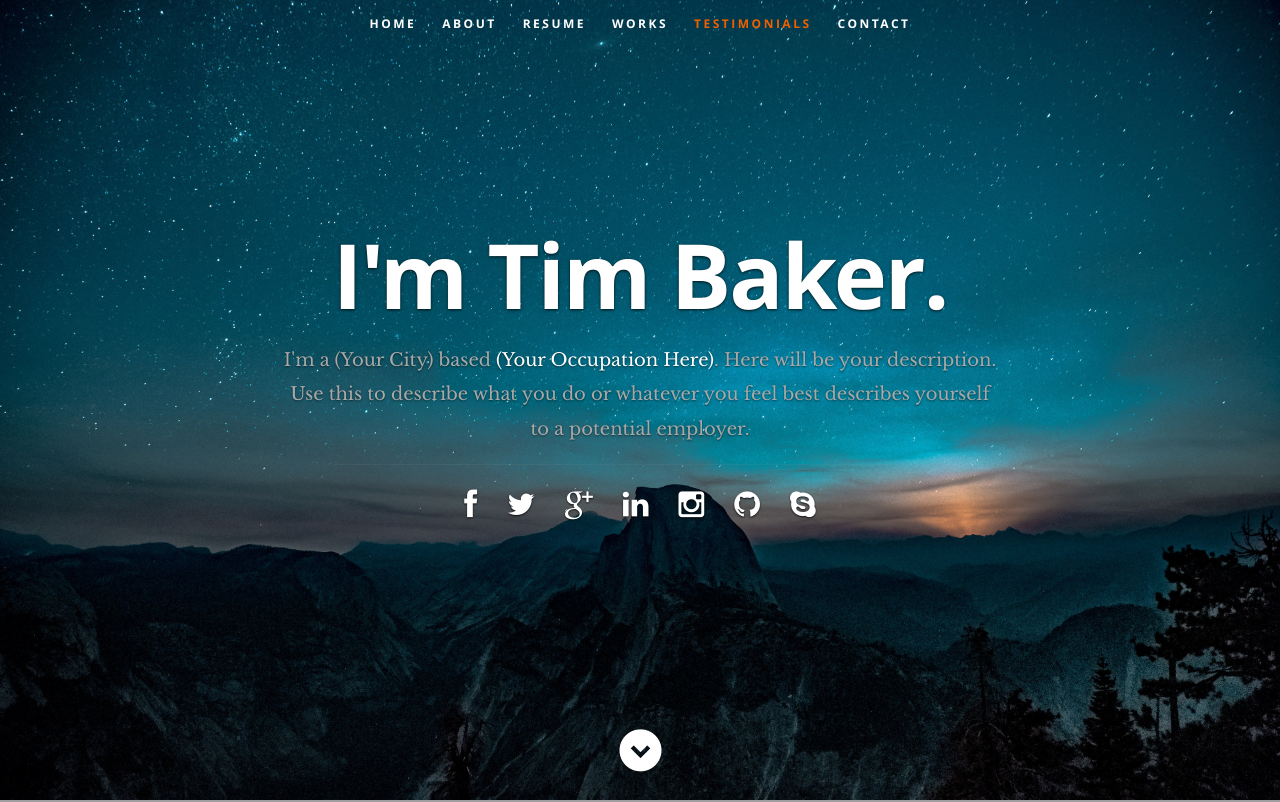
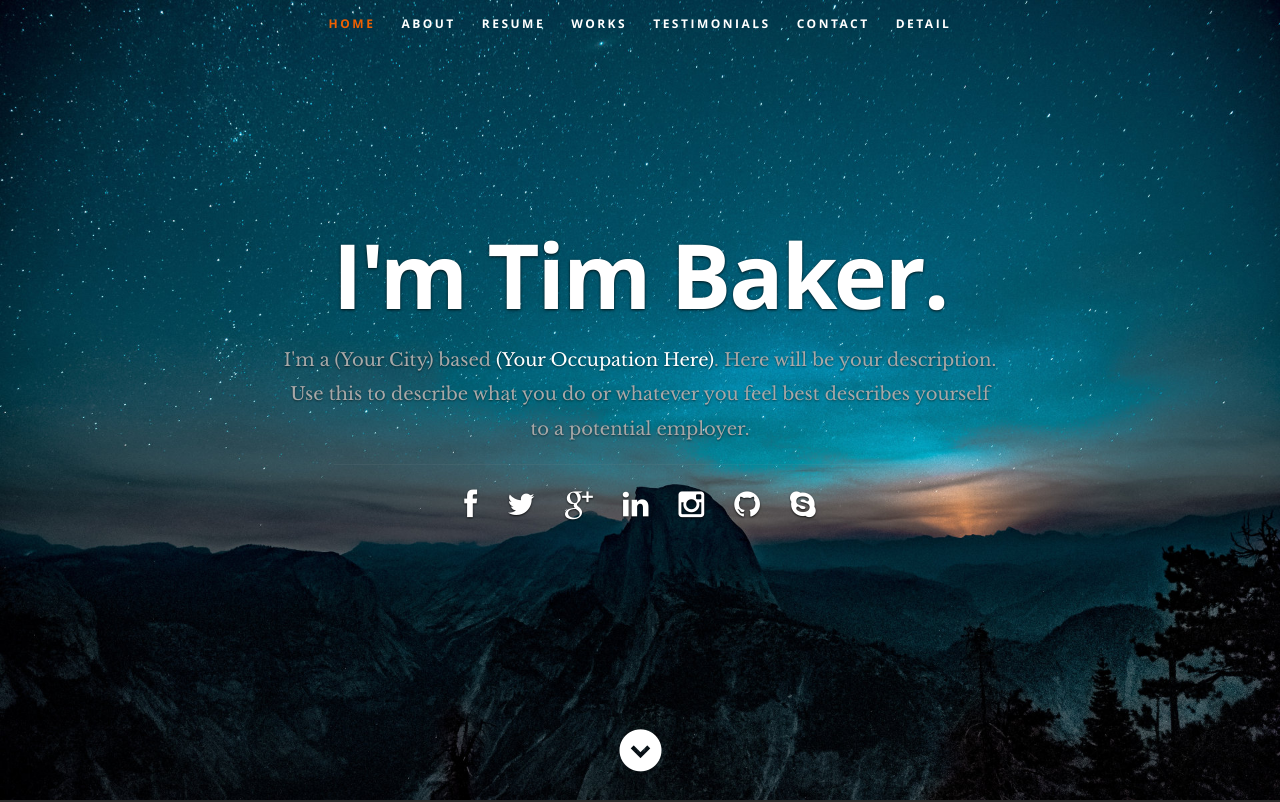
Before and after one commit to ngocson18081195/rent-book, a React (Create React App) app: page / in a window 1280 px wide. Shown: the top 802 px of the page. Built offline with nearby package versions, Linux system fonts and the light colour scheme; grey boxes are pictures that could not be loaded.

Commit message:
update detail book

```diff
--- a/package.json
+++ b/package.json
@@ -8,6 +8,7 @@
     "react": "^16.2.0",
     "react-dom": "^16.2.0",
     "react-ga": "^2.3.5",
+    "react-router-dom": "^5.1.2",
     "react-scripts": "1.0.17"
   },
   "scripts": {
--- a/src/App.js
+++ b/src/App.js
@@ -1,59 +1,35 @@
 import React, { Component } from 'react';
-import ReactGA from 'react-ga';
-import $ from 'jquery';
-import './App.css';
-import Header from './Components/Header';
-import Footer from './Components/Footer';
-import About from './Components/About';
-import Resume from './Components/Resume';
-import Contact from './Components/Contact';
-import Testimonials from './Components/Testimonials';
-import Portfolio from './Components/Portfolio';
-
+import { HashRouter, Route, Switch, Redirect } from 'react-router-dom';
+import DefaultLayout from './DefaultLayout';
+import routes from './routes.js';
+const loading = () => <div className="animated fadeIn pt-3 text-center">Loading...</div>;
 class App extends Component {
 
   constructor(props){
     super(props);
-    this.state = {
-      foo: 'bar',
-      resumeData: {}
-    };
-
-    ReactGA.initialize('UA-110570651-1');
-    ReactGA.pageview(window.location.pathname);
-
-  }
-
-  getResumeData(){
-    $.ajax({
-      url:'/resumeData.json',
-      dataType:'json',
-      cache: false,
-      success: function(data){
-        this.setState({resumeData: data});
-      }.bind(this),
-      error: function(xhr, status, err){
-        console.log(err);
-        alert(err);
-      }
-    });
-  }
-
-  componentDidMount(){
-    this.getResumeData();
   }
 
   render() {
     return (
-      <div className="App">
-        <Header data={this.state.resumeData.main}/>
-        {/* <About data={this.state.resumeData.main}/>
-        <Resume data={this.state.resumeData.resume}/>
-        <Portfolio data={this.state.resumeData.portfolio}/> */}
-        <Testimonials data={this.state.resumeData.testimonials}/>
-        <Contact data={this.state.resumeData.main}/>
-        <Footer data={this.state.resumeData.main}/>
-      </div>
+      <HashRouter>
+          <React.Suspense fallback={loading()}>
+            <Switch>
+                  {routes.map((route, idx) => {
+                    return route.component ? (
+                      <Route
+                        key={idx}
+                        path={route.path}
+                        exact={route.exact}
+                        name={route.name}
+                        render={props => (
+                          <route.component {...props} />
+                        )} />
+                    ) : (null);
+                  })}
+                  <Redirect from="/" to="/" />
+              </Switch>
+          </React.Suspense>
+      </HashRouter>
     );
   }
 }
--- /dev/null
+++ b/src/Components/DetailBook/detailBook.js
@@ -0,0 +1,96 @@
+import React, { Component } from 'react';
+import Header from '../Header';
+import ReactGA from 'react-ga';
+import $ from 'jquery';
+import Footer from '../Footer';
+import Contact from '../Contact.js';
+
+class detailBook extends Component {
+    constructor(props){
+        super(props);
+        this.state = {
+          foo: 'bar',
+          resumeData: {}
+        };
+
+        ReactGA.initialize('UA-110570651-1');
+        ReactGA.pageview(window.location.pathname);
+
+      }
+
+      getResumeData(){
+        $.ajax({
+          url:'/resumeData.json',
+          dataType:'json',
+          cache: false,
+          success: function(data){
+            this.setState({resumeData: data});
+          }.bind(this),
+          error: function(xhr, status, err){
+            console.log(err);
+            alert(err);
+          }
+        });
+      }
+
+      componentDidMount(){
+        this.getResumeData();
+      }
+    render() {
+
+        const img_big_wrap_img ={
+            height: "450px",
+            width: "auto",
+            display: "inline-block",
+            cursor: "zoom-in",
+        }
+
+        const img_big_wrap_item_gallery ={
+            width: "60px",
+            height: "60px",
+            border: "1px solid #ddd",
+            margin: "7px 2px",
+            display: "inline-block",
+            overflow: "hidden"
+        }
+
+        const gallery_wrap_img_small_wrap ={
+            "text-align": "center"
+        }
+
+        const gallery_wrap_img_small_wrap_img ={
+            // 'max-width': "100%",
+            // 'max-height': "100%",
+            // 'object-fit': "cover",
+            // 'border-radius': "4px",
+            // 'cursor': "zoom-in",
+        }
+
+
+
+
+        return (
+            <div className="container">
+                <div className="card">
+                    <div className="row">
+                        <aside className="col-sm-5 border-right">
+                            <article className="gallery-wrap">
+                                <div className="img-big-wrap">
+                                    <div> <a href="#"><img style={img_big_wrap_img} src="https://image.shutterstock.com/image-photo/beautiful-water-drop-on-dandelion-260nw-789676552.jpg"/></a></div>
+                                <div className="img-small-wrap" style={gallery_wrap_img_small_wrap}>
+                                    <div className="item-gallery" style={gallery_wrap_img_small_wrap_img}> <img style={img_big_wrap_item_gallery} src="https://image.shutterstock.com/image-photo/beautiful-water-drop-on-dandelion-260nw-789676552.jpg"/> </div>
+                                    <div className="item-gallery" style={gallery_wrap_img_small_wrap_img}> <img style={img_big_wrap_item_gallery} src="https://image.shutterstock.com/image-photo/beautiful-water-drop-on-dandelion-260nw-789676552.jpg"/> </div>
+                                    <div className="item-gallery" style={gallery_wrap_img_small_wrap_img}> <img style={img_big_wrap_item_gallery} src="https://image.shutterstock.com/image-photo/beautiful-water-drop-on-dandelion-260nw-789676552.jpg"/> </div>
+                                    <div className="item-gallery" style={gallery_wrap_img_small_wrap_img}> <img style={img_big_wrap_item_gallery} src="https://image.shutterstock.com/image-photo/beautiful-water-drop-on-dandelion-260nw-789676552.jpg"/> </div>
+                                </div>
+                                </div>
+                            </article>
+                        </aside>
+                    </div>
+                </div>
+            </div>
+        );
+    }
+}
+
+export default detailBook;
--- a/src/Components/Header.js
+++ b/src/Components/Header.js
@@ -1,4 +1,5 @@
 import React, { Component } from 'react';
+import { Link } from 'react-router-dom';
 
 class Header extends Component {
   render() {
@@ -28,6 +29,9 @@ class Header extends Component {
             <li><a className="smoothscroll" href="#portfolio">Works</a></li>
             <li><a className="smoothscroll" href="#testimonials">Testimonials</a></li>
             <li><a className="smoothscroll" href="#contact">Contact</a></li>
+            <li>
+            <Link to="/product/detail">Detail</Link>
+          </li>
          </ul>
 
       </nav>
--- /dev/null
+++ b/src/DefaultLayout.js
@@ -0,0 +1,58 @@
+import React, { Component } from 'react';
+import ReactGA from 'react-ga';
+import $ from 'jquery';
+import Header from './Components/Header';
+import Footer from './Components/Footer';
+import About from './Components/About';
+import Resume from './Components/Resume';
+import Contact from './Components/Contact';
+import Testimonials from './Components/Testimonials';
+import Portfolio from './Components/Portfolio';
+
+class DefaultLayout extends Component {
+    constructor(props){
+        super(props);
+        this.state = {
+          foo: 'bar',
+          resumeData: {}
+        };
+
+        ReactGA.initialize('UA-110570651-1');
+        ReactGA.pageview(window.location.pathname);
+
+      }
+
+      getResumeData(){
+        $.ajax({
+          url:'/resumeData.json',
+          dataType:'json',
+          cache: false,
+          success: function(data){
+            this.setState({resumeData: data});
+          }.bind(this),
+          error: function(xhr, status, err){
+            console.log(err);
+            alert(err);
+          }
+        });
+      }
+
+      componentDidMount(){
+        this.getResumeData();
+      }
+    render() {
+        return (
+            <div className="App">
+              <Header data={this.state.resumeData.main}/>
+              <About data={this.state.resumeData.main}/>
+              <Resume data={this.state.resumeData.resume}/>
+              <Portfolio data={this.state.resumeData.portfolio}/>
+              <Testimonials data={this.state.resumeData.testimonials}/>
+              <Contact data={this.state.resumeData.main}/>
+              <Footer data={this.state.resumeData.main}/>
+            </div>
+          );
+    }
+}
+
+export default DefaultLayout;
--- /dev/null
+++ b/src/routes.js
@@ -0,0 +1,12 @@
+import React from 'react';
+import Resume from './Components/Resume.js';
+const detailEbook = React.lazy(() => import('./Components/DetailBook/detailBook.js'));
+const DefaultLayout = React.lazy(() => import('./DefaultLayout.js'));
+
+const routes = [
+  { path: '/product/detail', name: 'detailEbook', component:  detailEbook},
+  { path: '/', name: 'home', component:  DefaultLayout},
+  { path: '/abcd', name: 'home', component:  Resume},
+];
+
+export default routes;
```
Also changed, not shown: src/url.js (added, +25 -0 lines), 1 other file (tests, documents, lock files or other folders).
